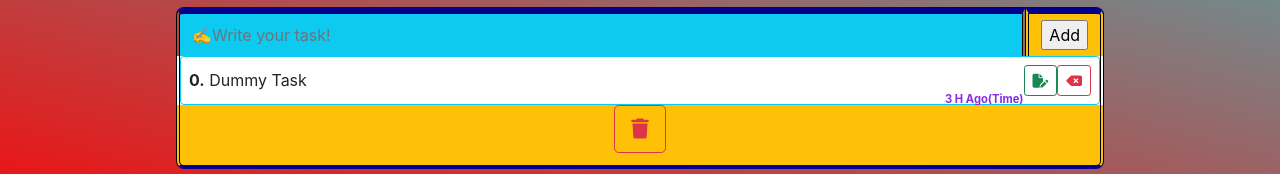
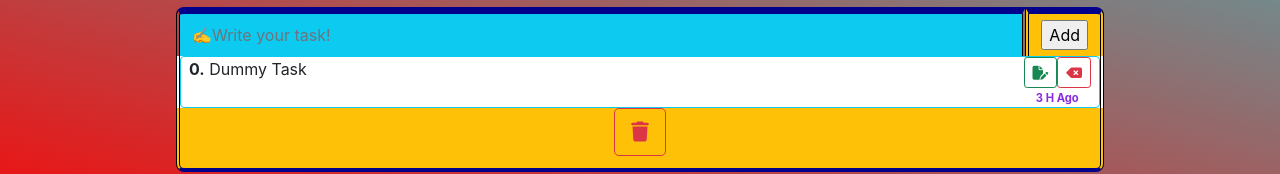
Before and after one commit to Ashishkuldeep23/react-todo, a React (Create React App) app: page / in a window 1280 px wide. Shown: the part 522-696 px from the top of the page. Built offline with nearby package versions, Linux system fonts and the light colour scheme.

Commit message:
Time palce update and target added in a tag

```diff
--- a/src/coponant/Feedback/feedback.js
+++ b/src/coponant/Feedback/feedback.js
@@ -360,14 +360,14 @@ const Feedback = () => {
                                                         <h1>Ashish Kuldeep</h1>
 
                                                         <div>
-                                                            <a href="https://www.linkedin.com/in/ashish-kuldeep-09b96018b" ><img src="https://cdn1.iconfinder.com/data/icons/social-media-rounded-corners/512/Rounded_Linkedin2_svg-512.png" className="logos" alt="Linkedin" />
+                                                            <a href="https://www.linkedin.com/in/ashish-kuldeep-09b96018b" target={"_blank"} ><img src="https://cdn1.iconfinder.com/data/icons/social-media-rounded-corners/512/Rounded_Linkedin2_svg-512.png" className="logos" alt="Linkedin" />
                                                             </a>
 
-                                                            <a href="https://github.com/Ashishkuldeep23" ><img src="https://cdn3.iconfinder.com/data/icons/social-media-2253/25/Group-512.png" className="logos" alt="Github" /></a>
+                                                            <a href="https://github.com/Ashishkuldeep23" target={"_blank"} ><img src="https://cdn3.iconfinder.com/data/icons/social-media-2253/25/Group-512.png" className="logos" alt="Github" /></a>
 
-                                                            <a href="https://mobile.twitter.com/ashishkuldeep23" ><img src="https://cdn1.iconfinder.com/data/icons/social-media-rounded-corners/512/Rounded_Twitter5_svg-512.png" className="logos" alt="Tiwtter" /></a>
+                                                            <a href="https://mobile.twitter.com/ashishkuldeep23" target={"_blank"}><img src="https://cdn1.iconfinder.com/data/icons/social-media-rounded-corners/512/Rounded_Twitter5_svg-512.png" className="logos" alt="Tiwtter" /></a>
 
-                                                            <a href="https://www.youtube.com/" rel="noopener" ><img src="https://cdn1.iconfinder.com/data/icons/social-media-rounded-corners/512/Rounded_Youtube3_svg-512.png" className="logos" alt="Youtube" /></a>
+                                                            <a href="https://www.youtube.com/" rel="noopener" target={"_blank"} ><img src="https://cdn1.iconfinder.com/data/icons/social-media-rounded-corners/512/Rounded_Youtube3_svg-512.png" className="logos" alt="Youtube" /></a>
                                                         </div>
 
 
--- a/src/coponant/TodoBody/style.css
+++ b/src/coponant/TodoBody/style.css
@@ -40,18 +40,13 @@
 
 
 
-.item_icons{
-    min-width: 10%;
-    width: auto;
-}
+
 
 .dayAgo{
     font-size: 0.8rem;
     font-weight: 700;
     color: blueviolet;
-    position: relative;
-    top:3vh;
-
+    text-align: center;
 }
 
 
@@ -77,6 +72,7 @@
 
     justify-content: center;
     align-items: center;
+
 }
 
 
@@ -143,8 +139,4 @@
         width: 35vh;
     }
 
-    .dayAgo{
-        top: 2.5vh;
-    }
-
 }
--- a/src/coponant/TodoBody/todo.js
+++ b/src/coponant/TodoBody/todo.js
@@ -51,8 +51,8 @@ const Todo = () => {
         else {
             const myNewTask = {
                 id: new Date().getTime().toString(),
-                name: newTask ,
-                date : new Date()
+                name: newTask,
+                date: new Date()
             }
             setItems([...items, myNewTask])
             setNewTask("")
@@ -187,13 +187,13 @@ const Todo = () => {
 
                     <div className="items ">
 
-                        <div className=' single_item d-flex justify-content-between border border-info rounded-2  p-2'>
-                            <p className='my-auto'><strong>0.</strong> Dummy Task</p>
+                        <div className=' single_item d-flex justify-content-between border border-info rounded-2  px-2'>
+                            <p ><strong>0.</strong> Dummy Task</p>
 
-                            <div className='item_icons d-sm-flex '>
+                            <div className=' d-flex flex-column '>
 
-                                {/* Below line for how many ago , curEle.id is storing time when created */}
-                                <span className='dayAgo'><small>3 H Ago(Time)</small></span>
+
+                                <div className=' d-flex '>
 
                                     <div className='update_main mx-auto' >
                                         <div className="dropdown-content_update">
@@ -216,8 +216,11 @@ const Todo = () => {
                                         </button>
                                     </div>
 
-                                {/* Below line for how many ago , curEle.id is storing time when created
-                                <span className='dayAgo'><small>3 H Ago</small></span> */}
+                                </div>
+
+
+                                {/* Below line for how many ago , curEle.id is storing time when created */}
+                                <span className='dayAgo'><small>3 H Ago</small></span>
 
 
                             </div>
@@ -231,13 +234,14 @@ const Todo = () => {
                                 return (
 
 
-                                    <div className=' single_item d-flex justify-content-between border border-info rounded-2  p-2' key={curEle.id}>
-                                        <p className='my-auto'><strong>{index + 1}.</strong> {curEle.name}</p>
+                                    <div className=' single_item d-flex justify-content-between border border-info rounded-2  px-2' key={curEle.id}>
+                                        <p ><strong>{index + 1}.</strong> {curEle.name}</p>
 
-                                        <div className='item_icons d-sm-flex '>
+                                        <div className=' d-flex flex-column'>
 
-                                            {/* Below line for how many ago , curEle.id is storing time when created */}
-                                            <span className=' dayAgo'><small>{timeDiffFunc(curEle.date)}</small></span>
+
+                                            <div className=' d-flex '>
+
 
                                                 <div className='update_main mx-auto' onClick={() => { updateTask(curEle.id, curEle.name) }}>
                                                     <div className="dropdown-content_update" onClick={() => { updateTask(curEle.id, curEle.name) }}>
@@ -259,6 +263,12 @@ const Todo = () => {
                                                         <i className="fa-solid fa-delete-left"></i>
                                                     </button>
                                                 </div>
+
+                                            </div>
+
+
+                                            {/* Below line for how many ago , curEle.id is storing time when created */}
+                                            <span className=' dayAgo'><small>{timeDiffFunc(curEle.date)}</small></span>
 
 
                                         </div>
```
Lines whose indentation alone changed are shown as unchanged.
